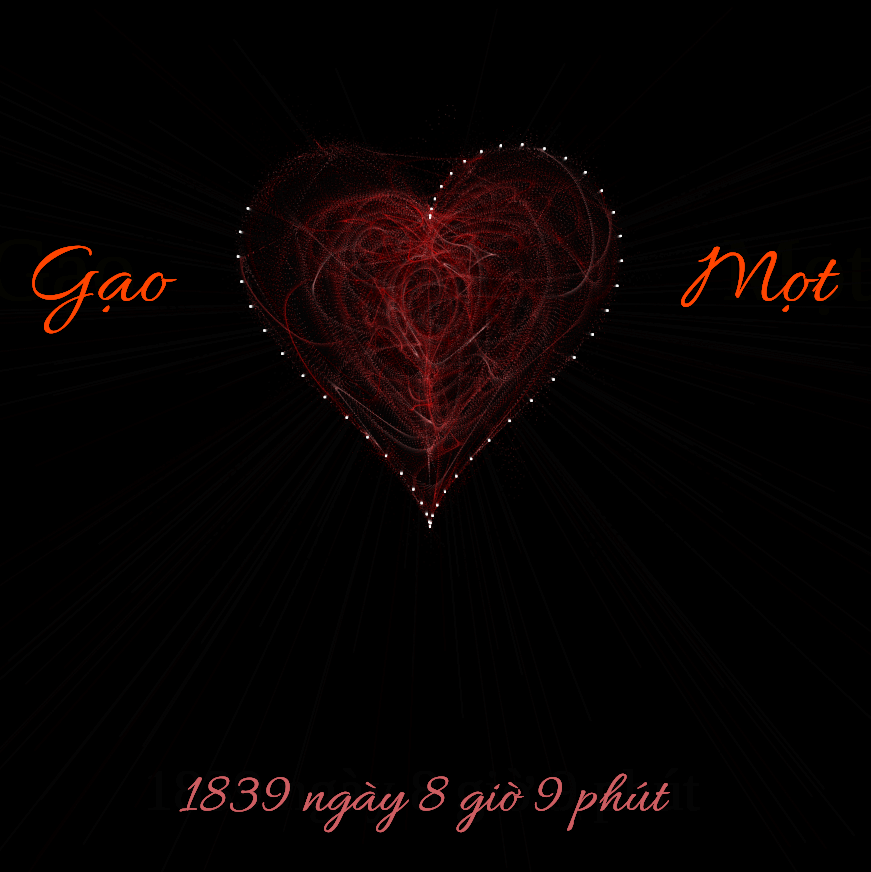
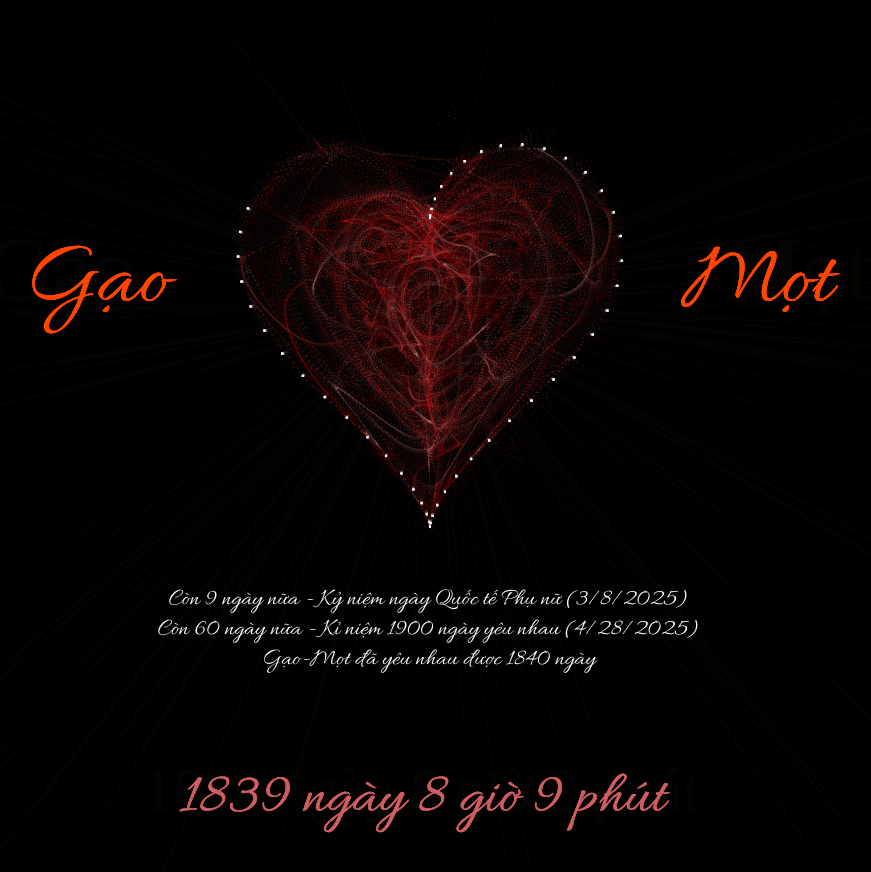
Before and after one commit to ntruongn/ntruongn.github.io, a Jekyll site: the page mylove.html, which Jekyll copies as it is, in a window 1280 px wide. Shown: the top 872 px of the page, without its empty margins (211-1082 px from the left). Built offline with Jekyll 4.4.1, drawn with Linux system fonts in a browser that asks for light colours.

Commit message:
Update mylove.html

```diff
--- a/mylove.html
+++ b/mylove.html
@@ -3,8 +3,6 @@
     <head>
         <meta charset="UTF-8">
         <title>Canvas Animated Heart Effect</title>
-        <!-- <link rel="stylesheet" href="style.css">
-        <script src="script.js"></script> -->
         <style>
             canvas {
                 position: absolute;
@@ -13,6 +11,16 @@
                 width: 100%;
                 height: 100%;
                 background-color: rgba(0,0,0,.2);
+            }
+            .info {
+                position: absolute;
+                top: 70%;
+                left: 50%;
+                transform: translate(-50%, -50%);
+                color: white;
+                font-family: 'Allura', cursive;
+                font-size: 24px;
+                text-align: center;
             }
         </style>
         <script>
@@ -174,6 +180,35 @@
                     window.requestAnimationFrame(loop, canvas);
                 };
                 loop();
+
+                // Calculate and display additional information
+                var displayInfo = function() {
+                    var now = new Date();
+                    var events = [
+                        { date: new Date(now.getFullYear(), 1, 10), description: "Kỷ niệm ngày sinh nhật Gạo" },
+                        { date: new Date(now.getFullYear(), 1, 14), description: "Kỷ niệm ngày Lễ tình nhân" },
+                        { date: new Date(now.getFullYear(), 2, 8), description: "Kỷ niệm ngày Quốc tế Phụ nữ" },
+                        { date: new Date(now.getFullYear(), 6, 14), description: "Kỷ niệm ngày sinh nhật Mọt" },
+                        { date: new Date(now.getFullYear(), 9, 20), description: "Kỷ niệm ngày 20/10" }
+                    ];
+                    var nextEvent = events.find(event => event.date > now);
+                    if (!nextEvent) {
+                        nextEvent = { date: new Date(now.getFullYear() + 1, 1, 10), description: "Ngày lễ 10/2" };
+                    }
+                    var daysUntilNextEvent = Math.ceil((nextEvent.date - now) / (1000 * 60 * 60 * 24));
+
+                    var startDate = new Date("2/14/2020");
+                    var daysInLove = Math.floor((now - startDate) / (1000 * 60 * 60 * 24));
+                    var nextMilestone = Math.ceil(daysInLove / 100) * 100;
+                    var daysUntilNextMilestone = nextMilestone - daysInLove;
+
+                    document.getElementById('next-event').innerText = `Còn ${daysUntilNextEvent} ngày nữa - ${nextEvent.description} (${nextEvent.date.toLocaleDateString()})`;
+                    document.getElementById('next-milestone').innerText = `Còn ${daysUntilNextMilestone} ngày nữa - Kỉ niệm ${nextMilestone} ngày yêu nhau (${new Date(startDate.getTime() + nextMilestone * 24 * 60 * 60 * 1000).toLocaleDateString()})`;
+                    document.getElementById('days-in-love').innerText = `Gạo-Mọt đã yêu nhau được ${daysInLove} ngày`;
+                };
+
+                displayInfo();
+                setInterval(displayInfo, 1000 * 60 * 60); // Update every hour
             };
 
             var s = document.readyState;
@@ -186,5 +221,10 @@
     </head>
     <body data-rsssl=1>
         <canvas id="heart"></canvas>
+        <div class="info">
+            <div id="next-event"></div>
+            <div id="next-milestone"></div>
+            <div id="days-in-love"></div>
+        </div>
     </body>
 </html>
```
Also changed, not shown: other parts of mylove.html (+0 -2 lines).
